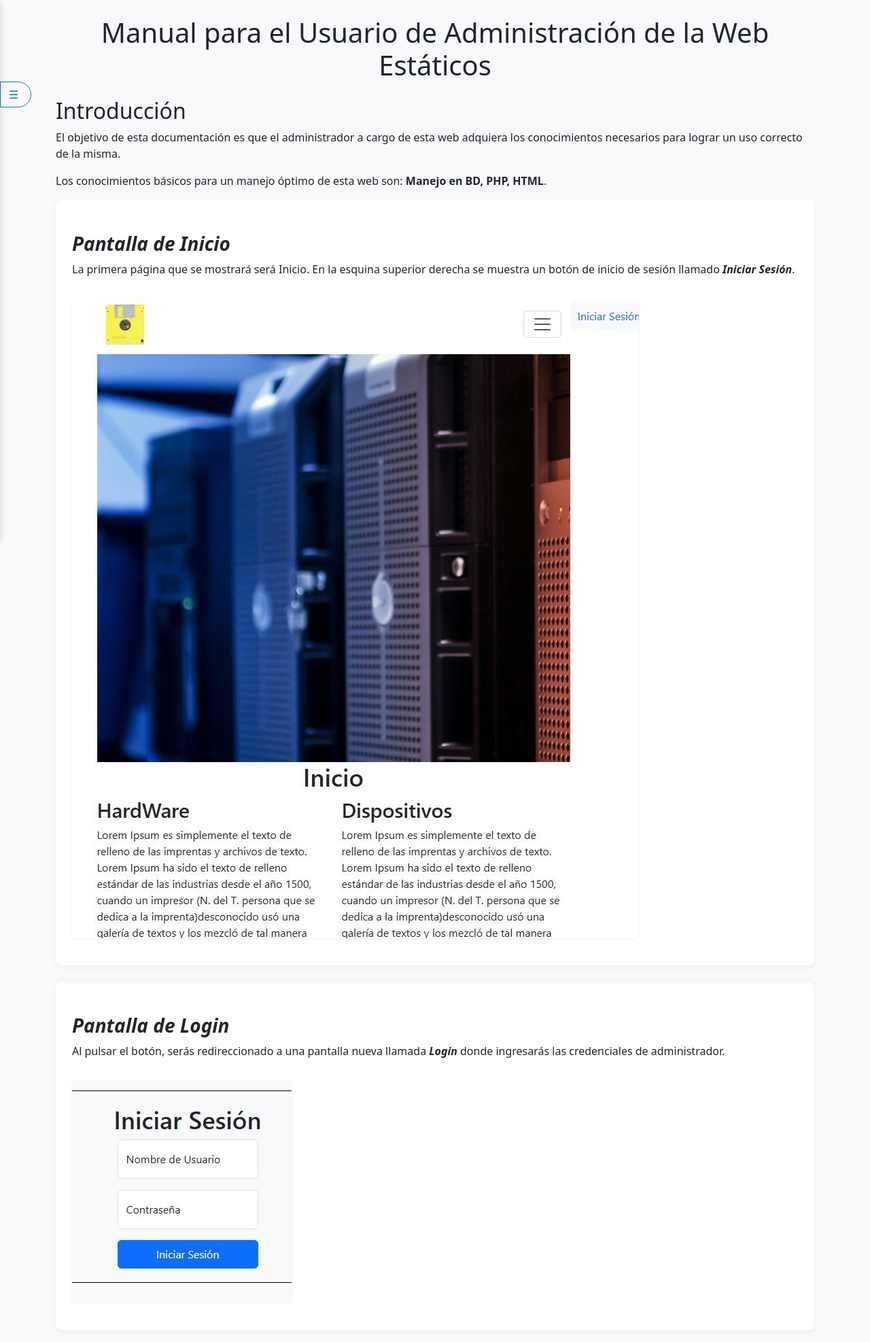
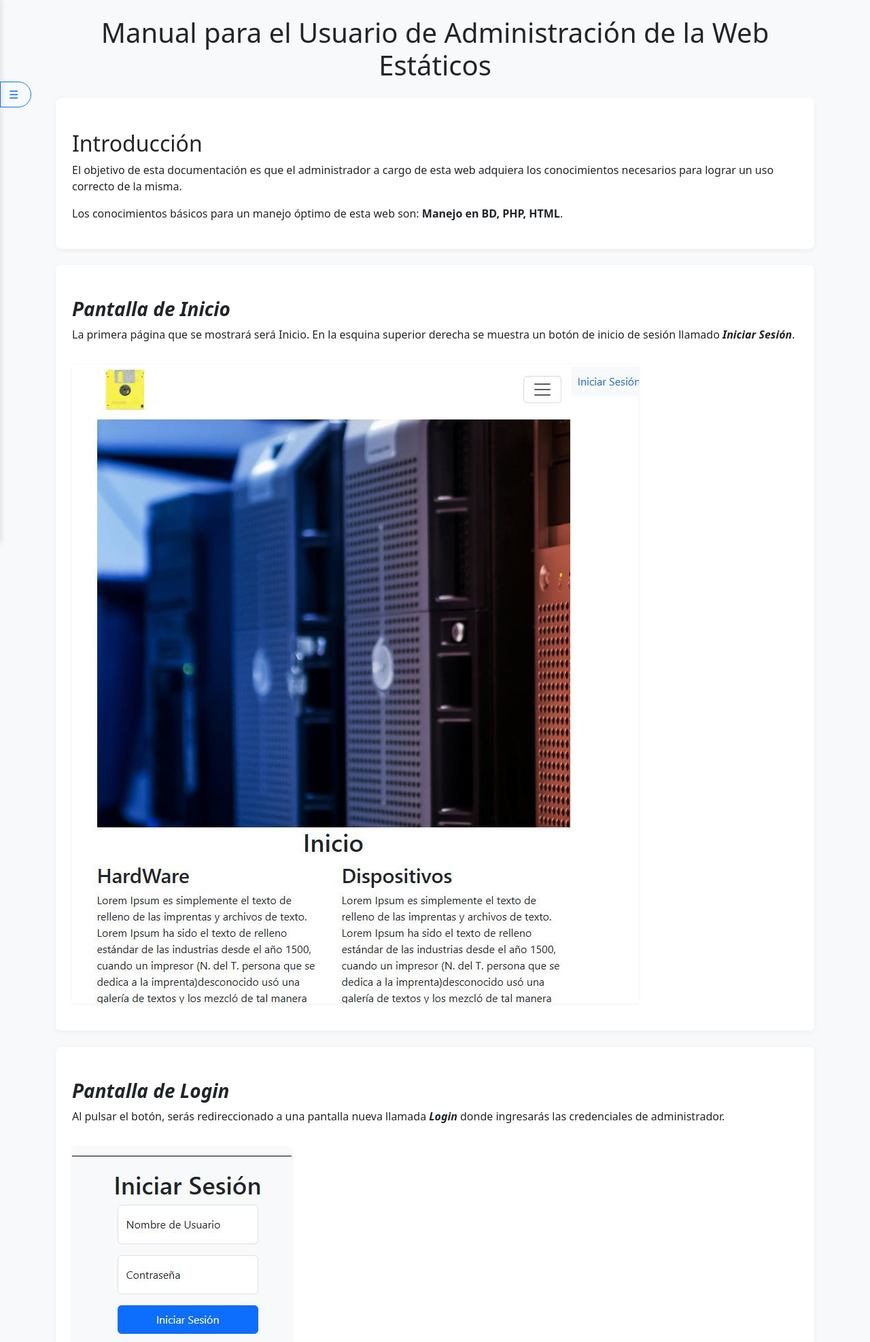
Before and after one commit to Davidvera333/probas-git, a PHP site: page / in a window 1280 px wide. Shown: the top 1974 px of the page at 68% size. Run offline with PHP 8.4, Linux system fonts and the light colour scheme.

Commit message:
minicambio

```diff
--- a/index.php
+++ b/index.php
@@ -20,7 +20,7 @@
         }
 
 
-        #Introduccion,
+        #introduccion,
         #Descripcion,
         #login,
         #controlpanel,
```
